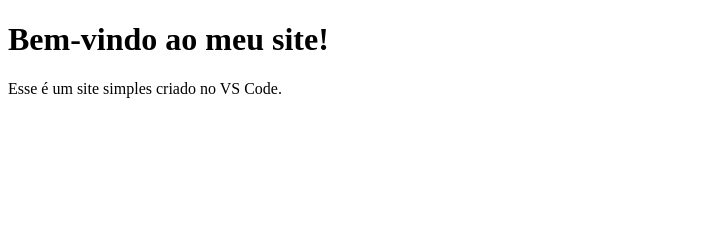
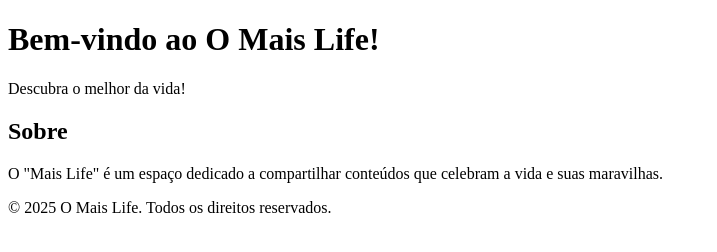
Before and after one commit to Muraups/Project_extension, a plain HTML site: page index.html in a window 1280 px wide. Shown: the whole page, without its empty margins (0-717 px from the left). Drawn offline with Linux system fonts and the light colour scheme.

Commit message:
teste Publicação Site 2

```diff
--- a/index.html
+++ b/index.html
@@ -3,10 +3,22 @@
 <head>
     <meta charset="UTF-8">
     <meta name="viewport" content="width=device-width, initial-scale=1.0">
-    <title>Meu Site</title>
+    <title>O Mais Life</title>
+    <link rel="stylesheet" href="styles.css">
 </head>
 <body>
-    <h1>Bem-vindo ao meu site!</h1>
-    <p>Esse é um site simples criado no VS Code.</p>
+    <header>
+        <h1>Bem-vindo ao O Mais Life!</h1>
+        <p>Descubra o melhor da vida!</p>
+    </header>
+
+    <section>
+        <h2>Sobre</h2>
+        <p>O "Mais Life" é um espaço dedicado a compartilhar conteúdos que celebram a vida e suas maravilhas.</p>
+    </section>
+
+    <footer>
+        <p>&copy; 2025 O Mais Life. Todos os direitos reservados.</p>
+    </footer>
 </body>
 </html>
```
